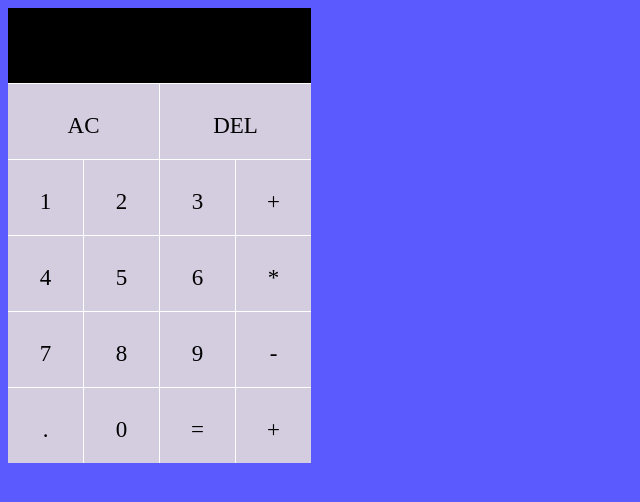
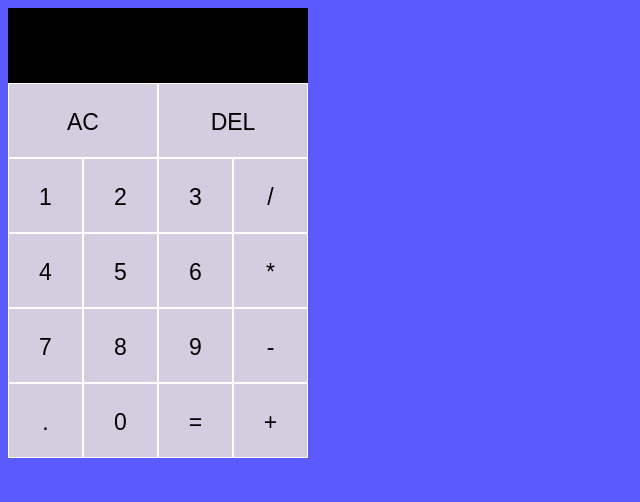
Before and after one commit to Clement-soulier/DM-calculator, a plain HTML site: page index.html in a window 1280 px wide. Shown: the whole page, without its empty margins (0-640 px from the left). Drawn offline with Linux system fonts and the light colour scheme.

Commit message:
-Remove <p> -replace <div> by <button> when necessary -made HTML and CSS more readable

```diff
--- a/index.html
+++ b/index.html
@@ -9,25 +9,29 @@
   </head>
   <body>
     <div class="Calculator">
-      <div></div>
-      <div><p>AC</p></div>
-      <div><p>DEL</p></div>
-      <div><p>1</p></div>
-      <div><p>2</p></div>
-      <div><p>3</p></div>
-      <div><p>+</p></div>
-      <div><p>4</p></div>
-      <div><p>5</p></div>
-      <div><p>6</p></div>
-      <div><p>*</p></div>
-      <div><p>7</p></div>
-      <div><p>8</p></div>
-      <div><p>9</p></div>
-      <div><p>-</p></div>
-      <div><p>.</p></div>
-      <div><p>0</p></div>
-      <div><p>=</p></div>
-      <div><p>+</p></div>
+      <div class="screen"></div>
+      <button class="AC_DEL_button">AC</button>
+      <button class="AC_DEL_button">DEL</button>
+      <div class="number_point_equal">
+        <button>1</button>
+        <button>2</button>
+        <button>3</button>
+        <button>4</button>
+        <button>5</button>
+        <button>6</button>
+        <button>7</button>
+        <button>8</button>
+        <button>9</button>
+        <button>0</button>
+        <button>=</button>
+        <button id="point">.</button>
+      </div>
+      <div class="signs">
+        <button>/</button>
+        <button>*</button>
+        <button>-</button>
+        <button>+</button>
+      </div>
     </div>
   </body>
 </html>
--- a/style.css
+++ b/style.css
@@ -2,37 +2,54 @@ html {
   background-color: rgb(90, 90, 255);
 }
 
-div.Calculator {
-  width: 303px;
-  height: 455px;
+button{
+  border: 1px solid;
+  border-color: white;
+  background-color: rgb(212, 205, 224);
+  padding-top: 5.5px;
+  font-size: 23px;
+}
+
+.Calculator {
+  width: 300px;
+  height: 450px;
   background-color: rgb(255, 255, 255);
   display: grid;
-  gap: 1px;
   grid-template-columns: repeat(4, 75px);
   grid-template-rows: repeat(6, 75px);
 }
 
-div > p {
-  text-align: center;
-  padding-top: 5.5px;
-  font-size: 23px;
-}
-
-div > div:nth-child(1) {
+.screen{
   grid-column: 1/5;
   grid-row: 1/2;
   background-color: black;
 }
 
-div:nth-child(2),
-div:nth-child(3) {
+.AC_DEL_button{
   grid-column-end: span 2;
 }
 
-div:nth-child(n + 2) {
-  background-color: rgb(212, 205, 224);
+.number_point_equal{
+  grid-column: 1/2;
+  grid-row: 3/4;
+  display: grid;
+  grid-template-columns: repeat(3,75px);
+  grid-auto-rows: 75px;
 }
 
-div:nth-child(n + 2):hover {
+.signs{
+  grid-column: 4/5;
+  grid-row: 3/4;
+  display: grid;
+  grid-template-columns: 75px;
+  grid-auto-rows: 75px;
+}
+
+#point{
+  grid-column: 1/2;
+  grid-row: 4/5;
+}
+
+button:hover {
   background-color: white;
 }
```
